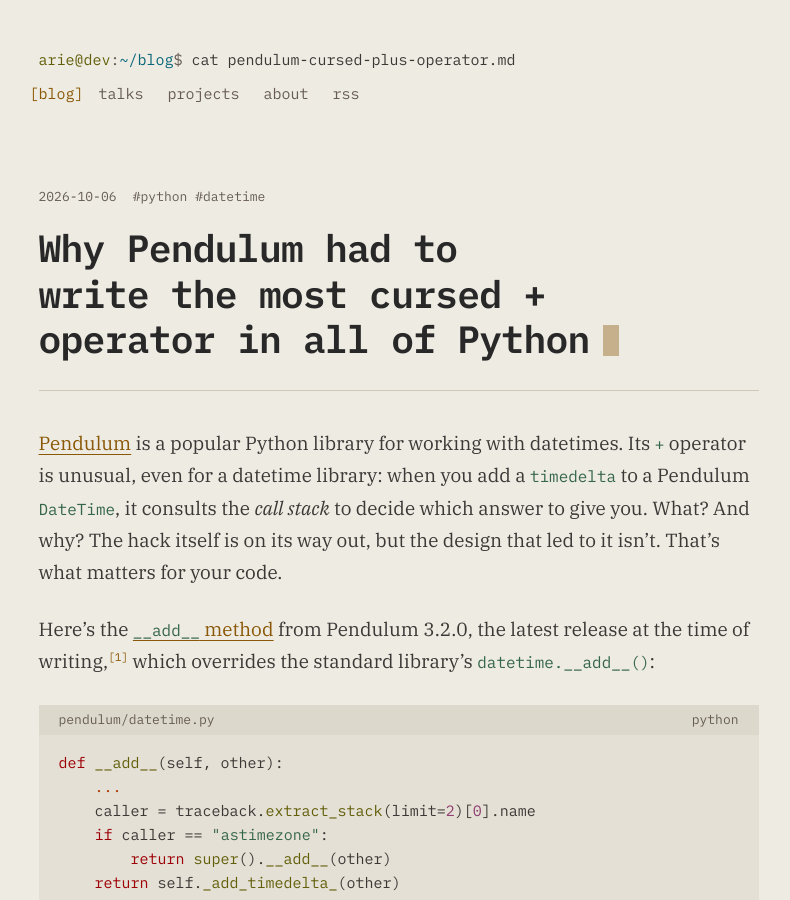
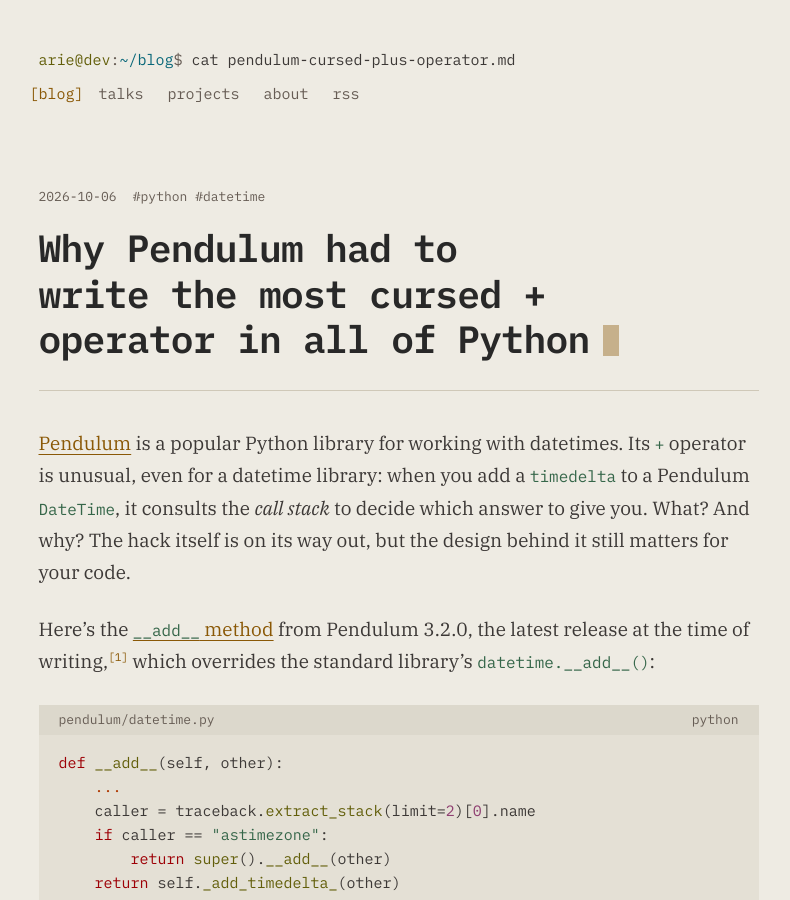
Before and after one commit to ariebovenberg/ariebovenberg.github.io, a Jekyll site: the page built from _posts/2026-10-06-pendulum-cursed-plus-operator.md, in a window 1280 px wide and 900 px high. Shown: the whole window, without its empty margins (234-1024 px from the left). Built offline with Jekyll 4.4.1, drawn with Linux system fonts in a browser that asks for light colours.

Commit message:
tweak post intro

```diff
--- a/_posts/2026-10-06-pendulum-cursed-plus-operator.md
+++ b/_posts/2026-10-06-pendulum-cursed-plus-operator.md
@@ -10,8 +10,8 @@ Its `+` operator is unusual, even for a datetime library:
 when you add a `timedelta` to a Pendulum `DateTime`,
 it consults the *call stack* to decide which answer to give you.
 What? And why?
-The hack itself is on its way out, but the design that led to it isn't.
-That's what matters for your code.
+The hack itself is on its way out,
+but the design behind it still matters for your code.
 
 Here's the [`__add__` method](https://github.com/python-pendulum/pendulum/blob/aea611d7a1c15ed0da56505c3f370fe4446ba733/src/pendulum/datetime.py#L1237-L1245) from Pendulum 3.2.0, the latest release at the time of writing,[^version]
 which overrides the standard library's `datetime.__add__()`:
```
